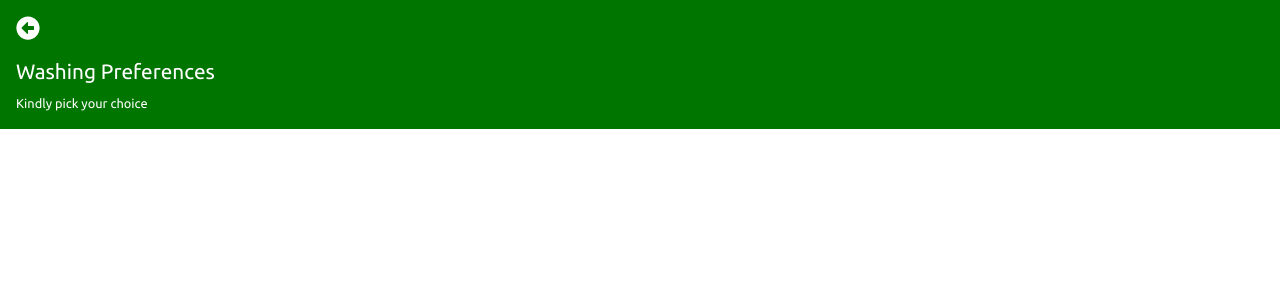
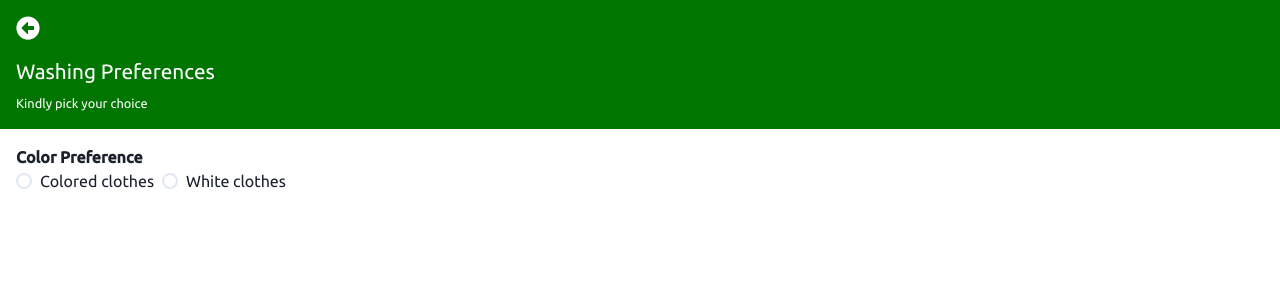
Before and after one commit to codeboyfriend/Wash, a Next.js app: page /wash in a window 1280 px wide. Shown: the top 300 px of the page. Built offline with nearby package versions, Linux system fonts and the light colour scheme.

Commit message:
modified

```diff
--- a/components/Boxes.js
+++ b/components/Boxes.js
@@ -1,13 +1,42 @@
+import { useContext  } from 'react';
+import washieContext from '../context/WashieContext';
+import styles from '../css/style.module.css';
+
 import {
     Box,
-    Text
+    Text,
+    Radio,
+    RadioGroup,
+    Stack
 } from '@chakra-ui/react';
 
 const Boxes = () => {
+    const {
+        value,
+        setValue
+    } = useContext(washieContext);
+
+    const option = {
+        fontSize: '.8rem'
+    }
+
   return (
-    <Box>
+    <Box className={styles.font} sx={{
+        padding: ['.5rem', '1rem']
+      }}>
       <Box>
-        <Text>Color Preference</Text>
+        <Text sx={{
+            fontWeight: '600'
+        }}>Color Preference</Text>
+
+        <RadioGroup onChange={setValue} value={value}>
+        <Stack direction='row'>
+                <Radio sx={{
+                    fontSize: '.9rem'
+                }} value='1'>Colored clothes</Radio>
+                <Radio value='2'>White clothes</Radio>
+            </Stack>
+        </RadioGroup>
       </Box>
     </Box>
   )
--- a/components/Head.js
+++ b/components/Head.js
@@ -19,7 +19,8 @@ const Head = () => {
       <Text
         sx={{
             fontSize: '1.5rem',
-            marginBottom: '1rem'
+            marginBottom: '1rem',
+            cursor: 'pointer'
         }}
       >{<FaArrowAltCircleLeft />}</Text>
 
--- a/context/WashieContext.js
+++ b/context/WashieContext.js
@@ -6,6 +6,7 @@ export function WashieProvider ({ children }) {
     const [userName, setUserName] = useState("");
     const [email, setEmail] = useState("");
     const [password, setPassword] = useState("");
+    const [value, setValue] = useState("");
 
     return (
         <washieContext.Provider value = {{
@@ -14,7 +15,9 @@ export function WashieProvider ({ children }) {
             password,
             setPassword,
             email,
-            setEmail
+            setEmail,
+            value,
+            setValue
         }}>
             { children }
         </washieContext.Provider>
--- a/pages/wash.js
+++ b/pages/wash.js
@@ -2,11 +2,13 @@ import {
     Box
 } from "@chakra-ui/react";
 import Head from "../components/Head";
+import Boxes from "../components/Boxes";
 
 const wash = () => {
   return (
     <Box>
       <Head />
+      <Boxes />
     </Box>
   )
 }
```
